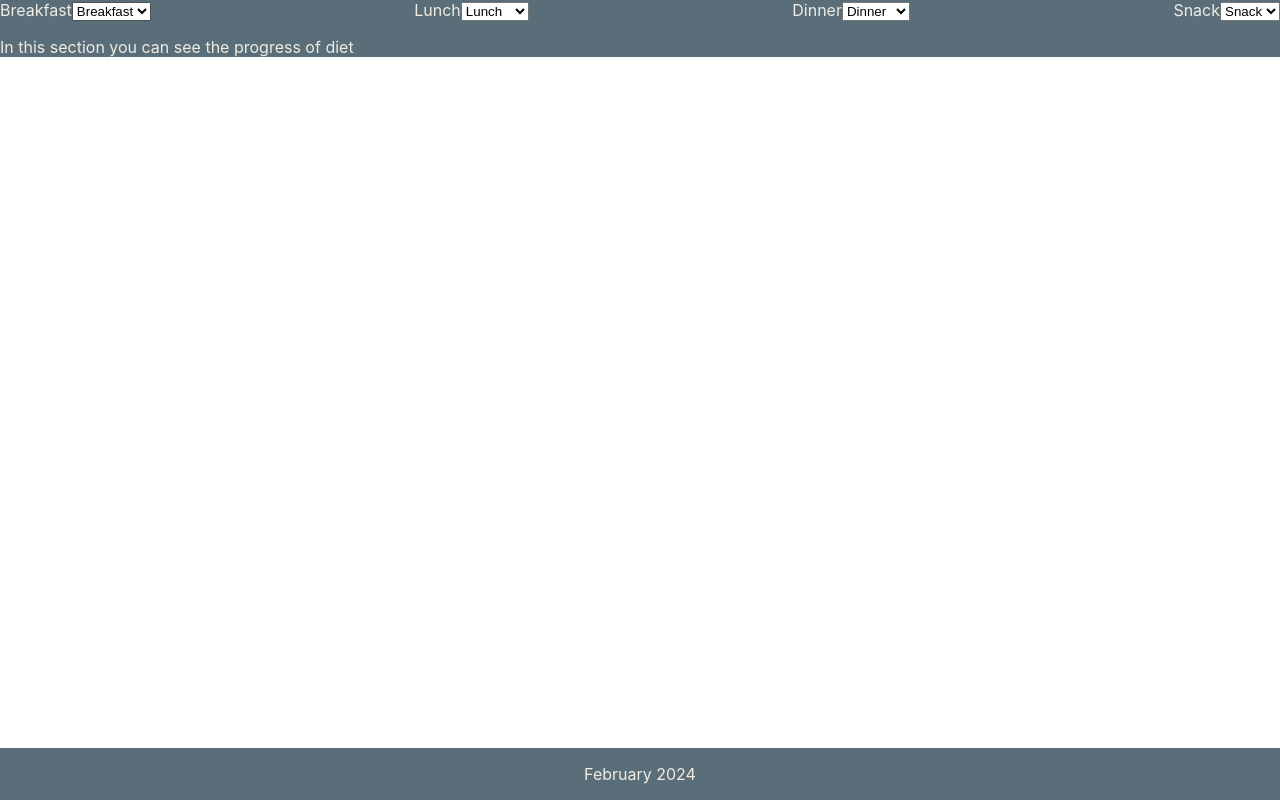
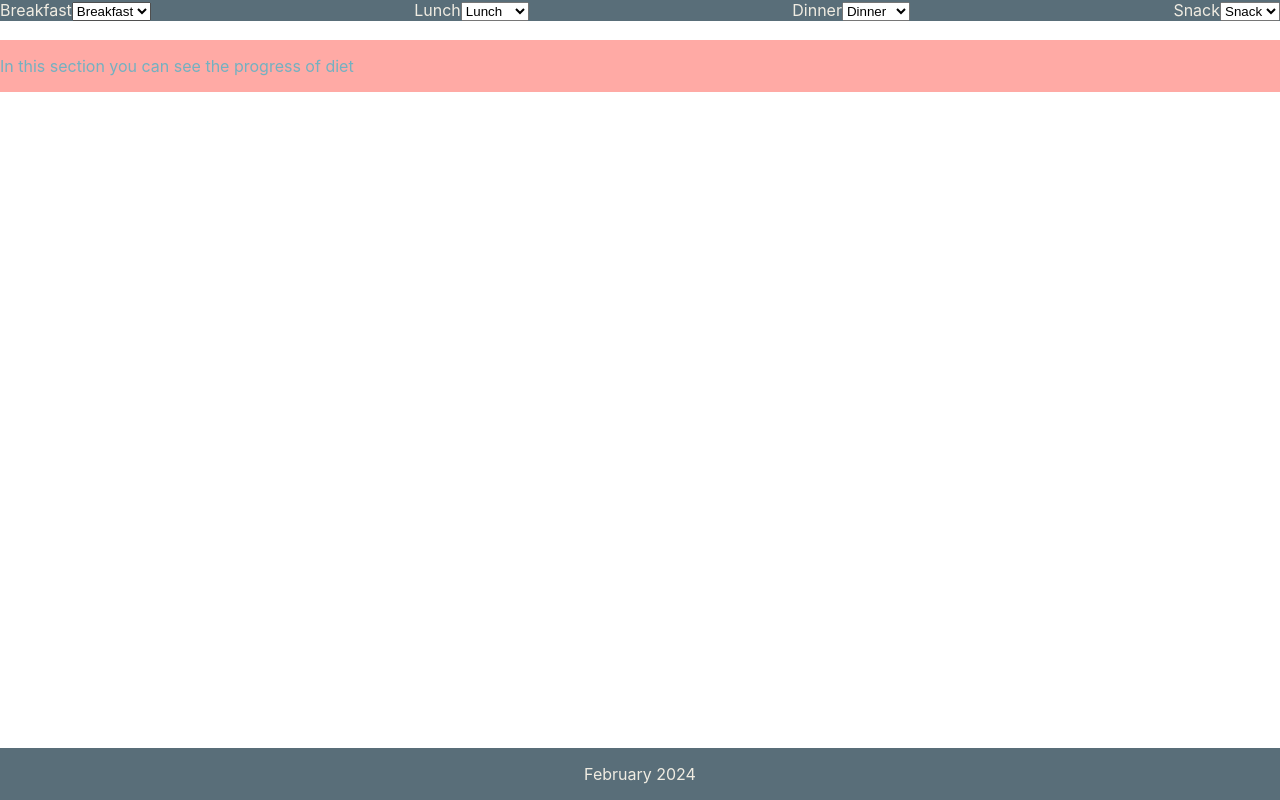
Before and after one commit to Farnooshmo/ladix, a React (Create React App) app: page / in a window 1280 px wide. Built offline with nearby package versions, Linux system fonts and the light colour scheme.

Commit message:
Add middle styling

```diff
--- a/src/App.css
+++ b/src/App.css
@@ -7,7 +7,15 @@
   display: flex;
   justify-content: space-between;
 }
-/* //footer */
+/* middle */
+.middle {
+  position: fixed;
+  top: 40px;
+  width: 100%;
+  background-color: #ffaaa5;
+  color: #73b1c1;
+}
+/* footer */
 .footer {
   position: fixed;
   bottom: 0;
```
